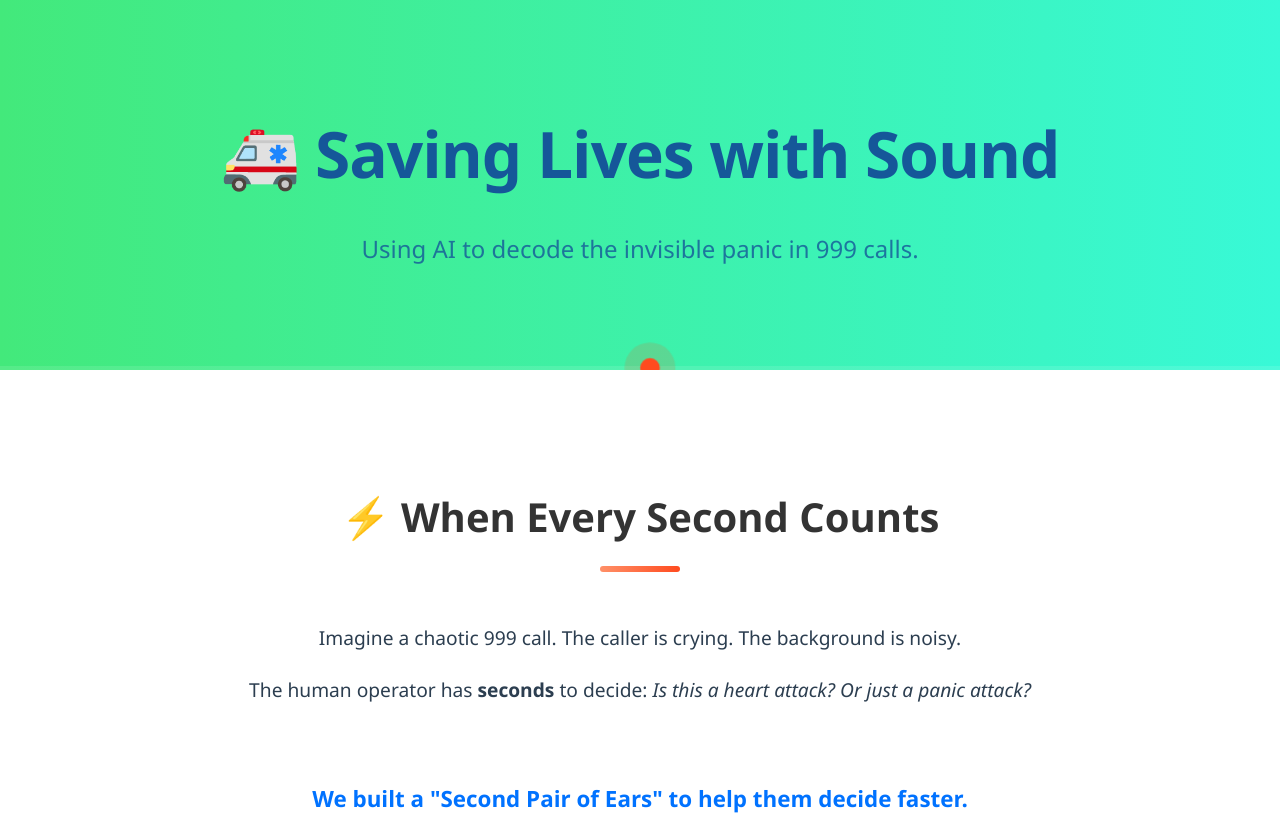
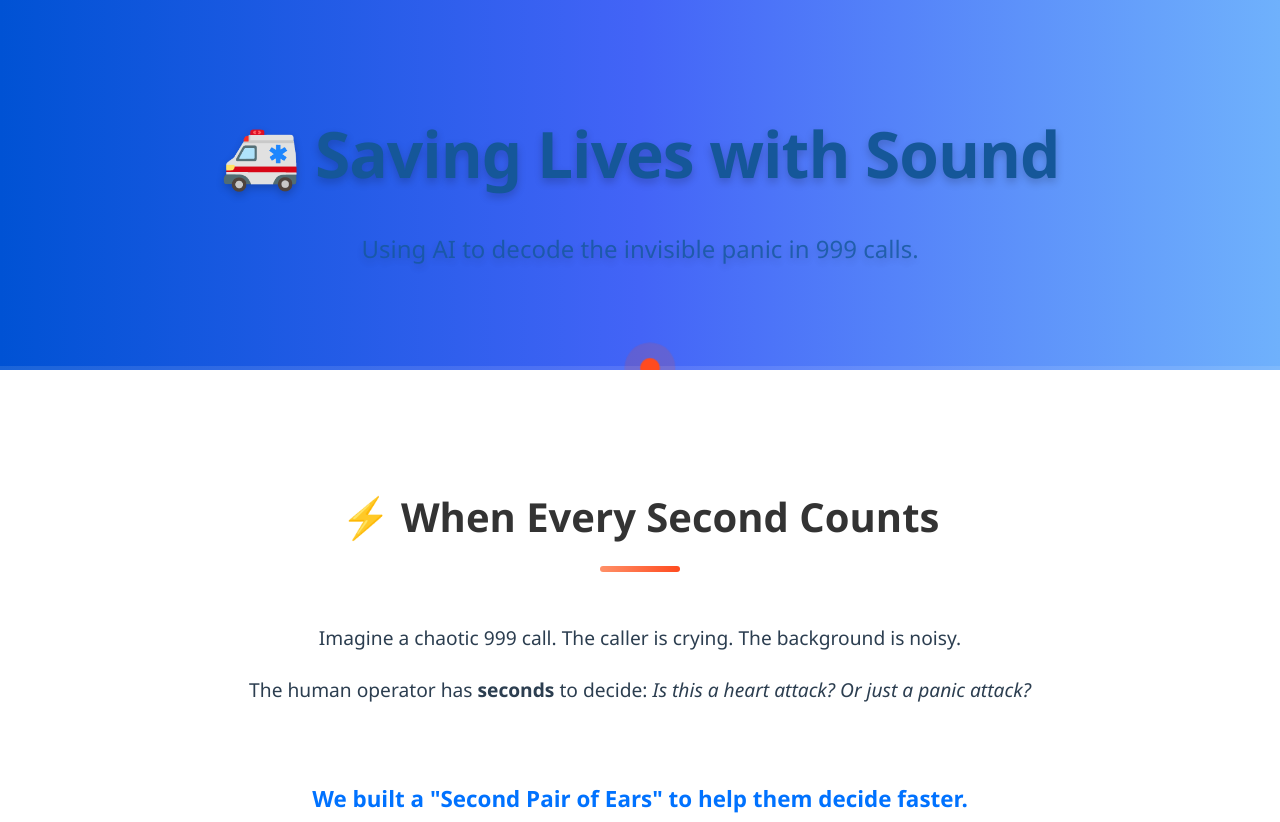
Before and after one commit to ariameetgit/ambulance_call_website, a plain HTML site: page index.html in a window 1280 px wide. Shown: the top 822 px of the page. Drawn offline with Linux system fonts and the light colour scheme.

Commit message:
change header color

```diff
--- a/style.css
+++ b/style.css
@@ -59,15 +59,17 @@ body {
 
 
 header {
-    /* 蓝绿渐变，非常养眼 */
-    background: linear-gradient(to right, #43e97b, #38f9d7);
-    color: #155799; /* 注意：背景太浅了，文字颜色要改成深蓝色，否则看不见！ */
+    /* 推荐：清爽的医疗科技蓝 */
+    background: linear-gradient(to right, #0052D4, #4364F7, #6FB1FC);
+
+    color: white;
     padding: 100px 0;
     text-align: center;
     position: relative;
     overflow: hidden;
+    /* 加重一点文字阴影，保证白色文字在亮蓝背景上清晰 */
+    text-shadow: 0 4px 8px rgba(0,0,0,0.2);
 }
-
 
 header h1 {
     font-size: 4rem;
```
